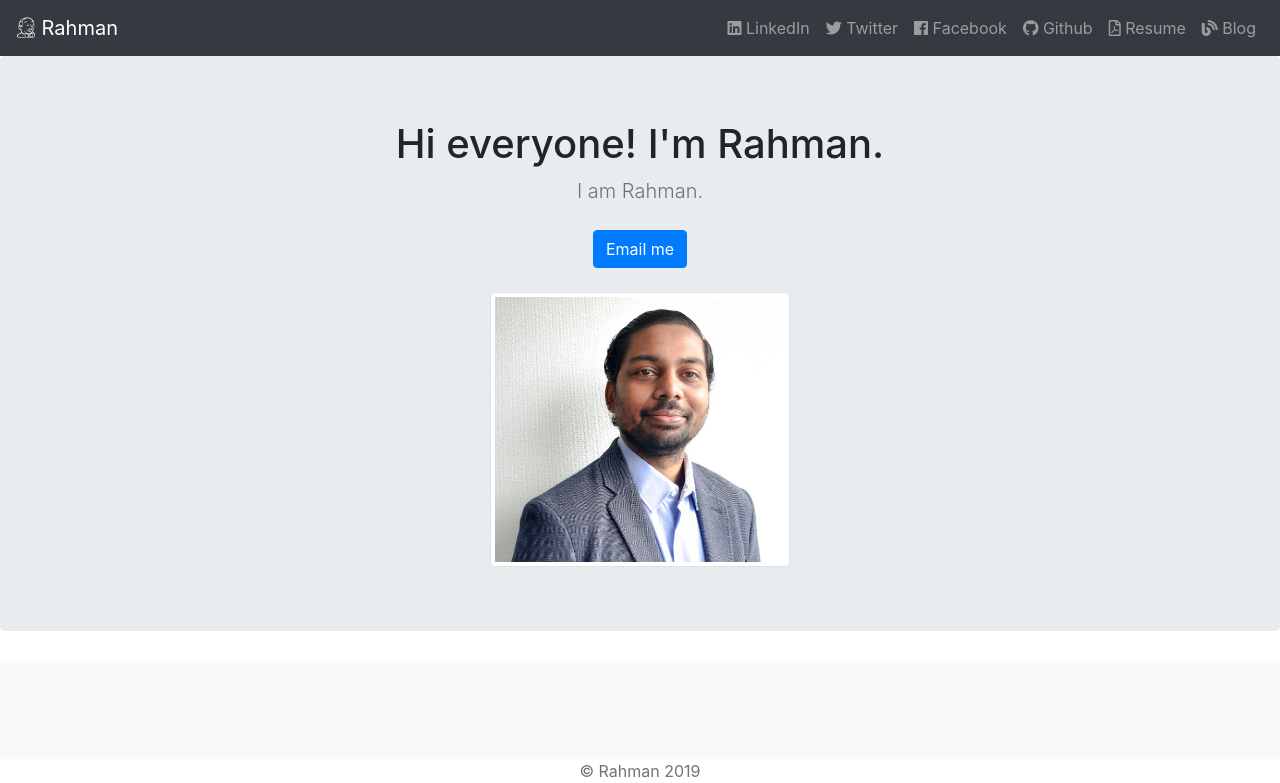
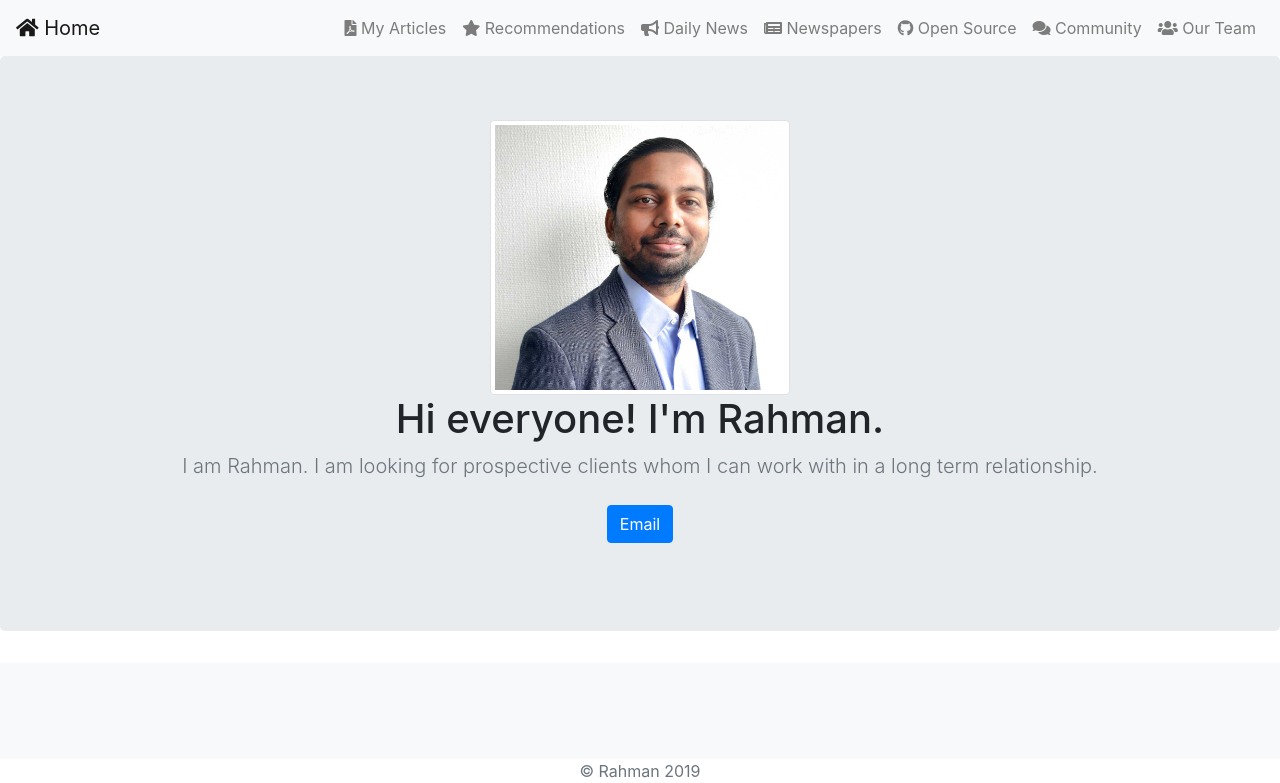
Before and after one commit to amrahman90/Django-amrahman-portfolio, a Django app: page / in a window 1280 px wide. Shown: the top 783 px of the page. Run offline with Django 3.2, Linux system fonts and the light colour scheme; data that the repository does not hold is empty; some libraries are stand-ins or nearby versions.

Commit message:
Update navbar ico

```diff
--- a/job/templates/base.html
+++ b/job/templates/base.html
@@ -32,8 +32,9 @@
 
     <body>
         <header>
-            <nav class="navbar navbar-expand-lg navbar-dark bg-dark">
-                <a class="navbar-brand" href="{% url 'job:index' %}"><i class="fab fa-jenkins"></i> Rahman</a>
+            <nav class="navbar navbar-expand-lg navbar-light bg-light">
+                {% comment %} <a class="navbar-brand" href="{% url 'job:index' %}"><i class="fab fa-jenkins"></i> Rahman</a> {% endcomment %}
+                <a class="navbar-brand" href="{% url 'job:index' %}"><i class="fa fa-home"></i> Home</a>
                 <button class="navbar-toggler" type="button" data-toggle="collapse" data-target="#navbarNav" aria-controls="navbarNav"
                     aria-expanded="false" aria-label="Toggle navigation">
                     <span class="navbar-toggler-icon"></span>
@@ -41,6 +42,27 @@
                 <div class="collapse navbar-collapse" id="navbarNav">
                     <ul class="navbar-nav ml-auto">
                         <li class="nav-item">
+                            <a class="nav-link" href="#"><i class="fa fa-file-pdf"></i> My Articles</a>
+                        </li>
+                        <li class="nav-item">
+                            <a class="nav-link" href="#"><i class="fa fa-star"></i> Recommendations</a>
+                        </li>
+                        <li class="nav-item">
+                            <a class="nav-link" href="#"><i class="fa fa-bullhorn"></i> Daily News</a>
+                        </li>
+                        <li class="nav-item">
+                            <a class="nav-link" href="#"><i class="fa fa-newspaper"></i> Newspapers</a>
+                        </li>
+                        <li class="nav-item">
+                            <a class="nav-link" href="#"><i class="fab fa-github"></i> Open Source</a>
+                        </li>
+                        <li class="nav-item">
+                            <a class="nav-link" href="#"><i class="fa fa-comments"></i> Community</a>
+                        </li>
+                        <li class="nav-item">
+                            <a class="nav-link" href="#"><i class="fa fa-users"></i> Our Team</a>
+                        </li>
+                        {% comment %} <li class="nav-item">
                             <a class="nav-link" href="#"><i class="fab fa-linkedin"></i>
                                 LinkedIn</a>
                         </li>
@@ -63,7 +85,7 @@
                         <li class="nav-item">
                             <a class="nav-link {% block blogactive %}{% endblock blogactive %}" href="{% url 'blog:index' %}"><i
                                     class="fas fa-blog"></i> Blog</a>
-                        </li>
+                        </li> {% endcomment %}
                     </ul>
                 </div>
             </nav>
--- a/job/templates/job/home.html
+++ b/job/templates/job/home.html
@@ -5,12 +5,13 @@
 {% block content %}
 <section class="jumbotron text-center">
     <div class="container">
-        <h1 class="jumbotron-heading">Hi everyone! I'm Rahman.</h1>
-        <p class="lead text-muted">I am Rahman.</p>
+        <img src="{% static 'rahman.jpg' %}" class="img-fluid img-thumbnail" alt="image" height="200px" width="300px">
+        <h1 class="jumbotron-heading">Hi everyone! I'm Rahman. </h1>
+        <p class="lead text-muted">I am Rahman. I am looking for prospective clients whom I can work with in a long term relationship.</p>
         <p>
-            <a href="mahmud.aero@gmail.com" class="btn btn-primary my-2">Email me</a>
+            <a href="mahmud.aero@gmail.com" class="btn btn-primary my-2">Email</a>
         </p>
-        <img src="{% static 'rahman.jpg' %}" class="img-fluid img-thumbnail" alt="image" height="200px" width="300px">
+
     </div>
 </section>
 
```
Lines whose indentation alone changed are shown as unchanged.
